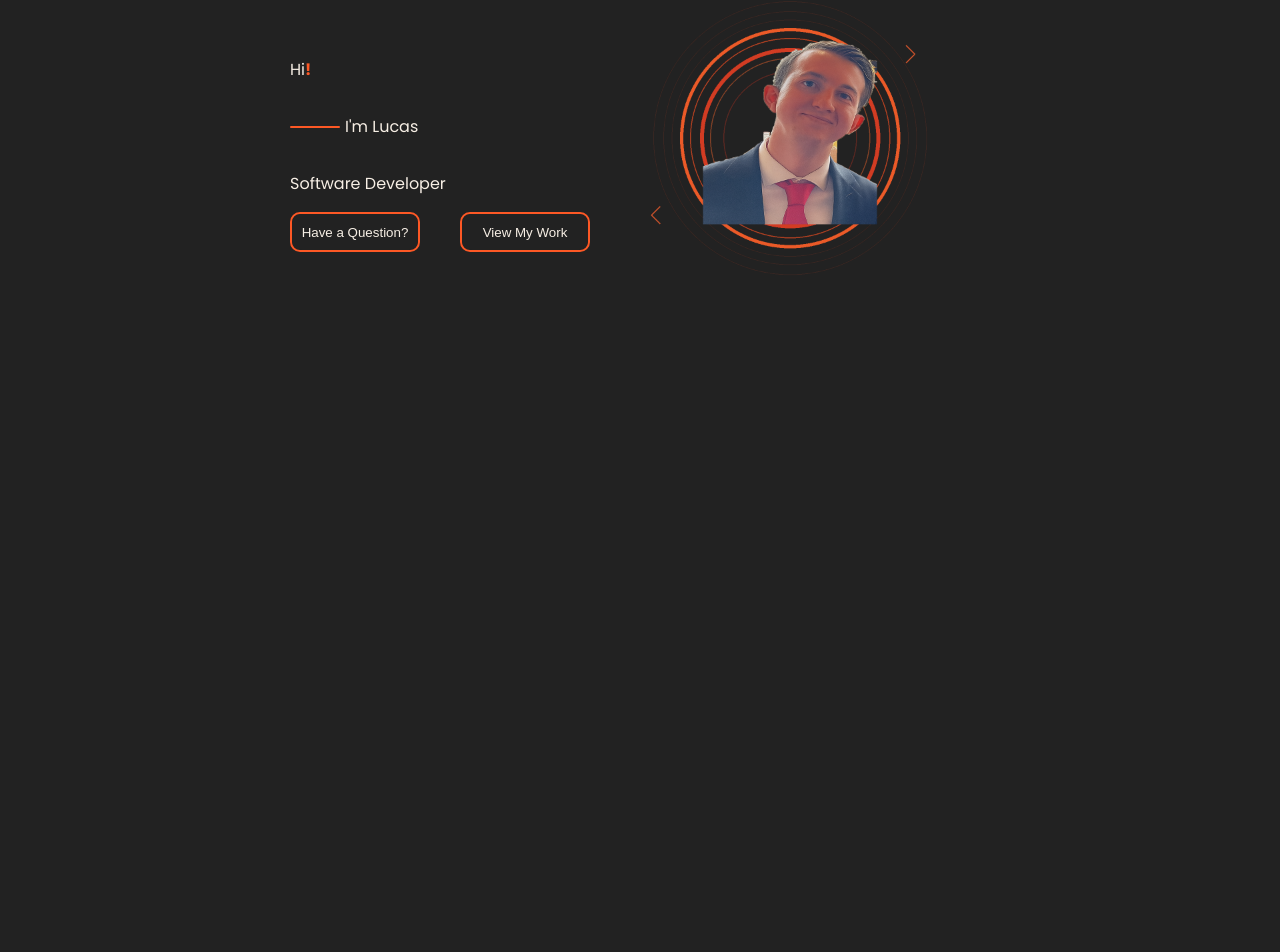
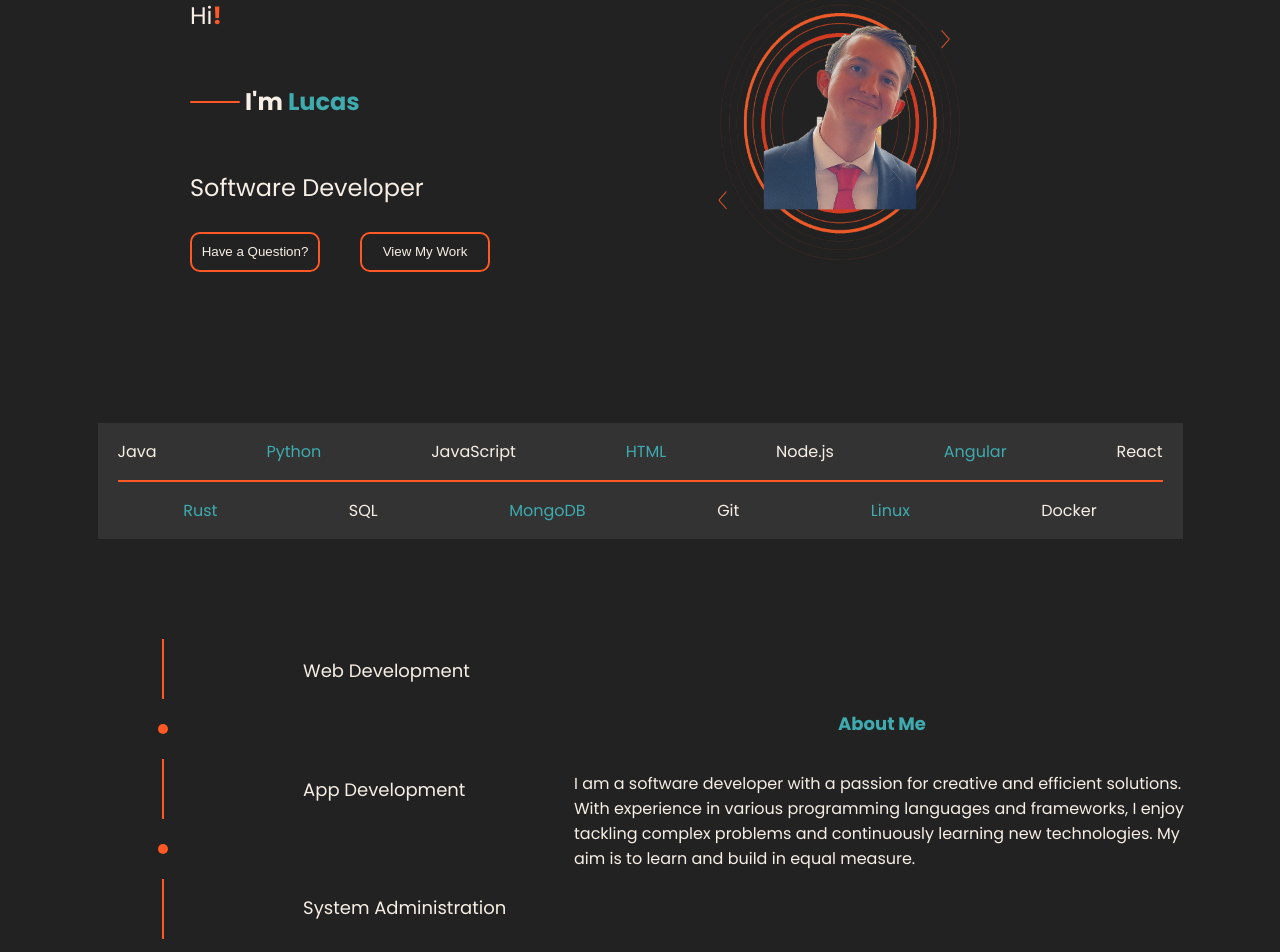
Before and after one commit to LCrowe42/LCrowe42.github.io, an Angular app: page / in a window 1280 px wide. Shown: the part 177-1129 px from the top of the page. Before the commit the page ends 800 px from the top, so only its background shows below. Built offline with nearby package versions, Linux system fonts and the light colour scheme.

Commit message:
home page draft complete

```diff
--- a/src/app/app.css
+++ b/src/app/app.css
@@ -9,7 +9,7 @@ header {
   justify-content: space-between;
   align-items: center;
   width: 100%;
-  height: 10%;
+  min-height: 100px;
   padding-left: 10%;
   padding-right: 10%;
   box-sizing: border-box;
@@ -18,6 +18,7 @@ header {
 header p {
   font-size: 18px;
   letter-spacing: 2px;
+  margin: 0;
 }
 nav {
   display: flex;
@@ -28,7 +29,6 @@ main {
   display: flex;
   justify-content: center;
   align-items: center;
-  height: 90%;
   width: 100%;
 }
 a {
--- a/src/app/contact-form/contact-form.css
+++ b/src/app/contact-form/contact-form.css
@@ -42,6 +42,13 @@ input {
   border-radius: 4px;
   padding: 5px;
 }
+#form-header {
+  font-size: 18px;
+  color: var(--color-2);
+  text-align: center;
+  font-weight: 800;
+  padding-bottom: 10px;
+}
 #form-description {
   font-size: 14px;
   color: var(--color-3);
--- a/src/app/home/home.css
+++ b/src/app/home/home.css
@@ -9,23 +9,24 @@
   justify-content: space-between;
   align-items: center;
   flex-direction: column;
-  height: 500px;
   width: 100%;
 }
 #intro {
+  margin-top: 50px;
   display: flex;
   justify-content: space-between;
   align-items: center;
   height: 400px;
   width: 100%;
+  font-size: 24px;
 }
 #intro-left {
   display: flex;
-  justify-content: space-between;
+  justify-content: space-around;
   flex-direction: column;
-  height: 200px;
-  width: 50%;
+  height: 300px;
   padding-bottom: 100px;
+  padding-left: 100px;
 }
 #intro-top b {
   color: var(--color-2);
@@ -35,9 +36,16 @@
   justify-content: space-between;
   width: 300px;
 }
+#intro-right {
+  display: flex;
+  justify-content: center;
+  align-items: center;
+  height: 400px;
+  width: 700px;
+}
 img {
   height: 500px;
-  width: 400px;
+  width: 50%;
   border-radius: 50%;
 }
 #small-line {
@@ -53,6 +61,10 @@ img {
 }
 #intro-mid p {
   margin-left: 5px;
+  font-weight: 800;
+}
+#name {
+  color: var(--color-4);
 }
 .glow-on-hover {
     width: 130px;
@@ -108,3 +120,80 @@ img {
     50% { background-position: 400% 0; }
     100% { background-position: 0 0; }
 }
+#skills-bar {
+  margin-top: 50px;
+  display: flex;
+  flex-direction: column;
+  width: 95%;
+  background-color: #333333;
+  padding-left: 20px;
+  padding-right: 20px;
+}
+#skills-top {
+  display: flex;
+  justify-content: space-between;
+  align-items: center;
+  width: 100%;
+  border-bottom: 2px solid var(--color-2);
+}
+#skills-bottom {
+  display: flex;
+  justify-content: space-around;
+  align-items: center;
+  width: 100%;
+}
+.other-skills {
+  color: var(--color-4);
+ }
+#about-me {
+  margin-top: 50px;
+  display: flex;
+  justify-content: space-between;
+  align-items: center;
+  width: 100%;
+}
+#about-me-left {
+  display: flex;
+  justify-content: space-around;
+  height: 300px;
+  width: 50%;
+}
+#about-me-left-shapes {
+  display: flex;
+  justify-content: space-between;
+  flex-direction: column;
+}
+#about-me-left-text {
+  display: flex;
+  justify-content: space-between;
+  flex-direction: column;
+  height: 300px;
+}
+#about-me-left-text p {
+  font-size: 18px;
+}
+#about-me-right {
+  display: flex;
+  flex-direction: column;
+  justify-content: center;
+  align-items: center;
+  height: 400px;
+  width: 700px;
+}
+#about-me-header {
+  font-size: 18px;
+  font-weight: 800;
+  color: var(--color-4);
+}
+.vert-bar {
+  width: 2px;
+  height: 60px;
+  background-color: var(--color-2);
+  margin-left: 4px;
+}
+.small-circ {
+  width: 10px;
+  height: 10px;
+  border-radius: 50%;
+  background-color: var(--color-2);
+}
--- a/src/app/home/home.html
+++ b/src/app/home/home.html
@@ -4,7 +4,7 @@
       <p id="intro-top">Hi<b>!</b></p>
       <div id="intro-mid">
         <div id="small-line"></div>
-        <p>I'm Lucas</p>
+        <p>I'm <span id="name">Lucas</span></p>
       </div>
       <p id="intro-bottom">Software Developer</p>
       <div id="intro-buttons">
@@ -15,4 +15,44 @@
     <div id="intro-right">
       <img src="portfolio_self.png" alt="Lucas Crowe" id="intro-image">
     </div>
+  </div>
+  <div id="skills-bar">
+    <div id="skills-top">
+      <p>Java</p>
+      <p class="other-skills">Python</p>
+      <p>JavaScript</p>
+      <p class="other-skills">HTML</p>
+      <p>Node.js</p>
+      <p class="other-skills">Angular</p>
+      <p>React</p>
+    </div>
+    <div id="skills-bottom">
+      <p class="other-skills">Rust</p>
+      <p>SQL</p>
+      <p class="other-skills">MongoDB</p>
+      <p>Git</p>
+      <p class="other-skills">Linux</p>
+      <p>Docker</p>
+    </div>
+  </div>
+  <div id="about-me">
+    <div id="about-me-left">
+      <div id="about-me-left-shapes">
+        <div class="vert-bar"></div>
+        <div class="small-circ"></div>
+        <div class="vert-bar"></div>
+        <div class="small-circ"></div>
+        <div class="vert-bar"></div>
+      </div>
+      <div id="about-me-left-text">
+        <p>Web Development</p>
+        <p>App Development</p>
+        <p>System Administration</p>
+      </div>
+    </div>
+    <div id="about-me-right">
+      <p id="about-me-header">About Me</p>
+      <p id="about-me-text">I am a software developer with a passion for creative and efficient solutions. With experience in various programming languages and frameworks, I enjoy tackling complex problems and continuously learning new technologies. My aim is to learn and build in equal measure.</p>
+    </div>
+  </div>
 </div>
--- a/src/styles.css
+++ b/src/styles.css
@@ -4,23 +4,16 @@
   --color-3: #f7efe5;
   --color-4: #3fabaf;
 }
-html {
-  height: 95%;
-}
 body {
   background-color: var(--color-1);
   color: var(--color-3);
-  display: flex;
-  justify-content: center;
   height: 100%;
   font-family: 'Poppins', sans-serif;
   margin: 0;
 }
 app-root {
   width: 100%;
-  height: 100%;
+  min-height: 100%;
   display: flex;
   flex-direction: column;
-  justify-content: center;
-  align-items: center;
 }
```
